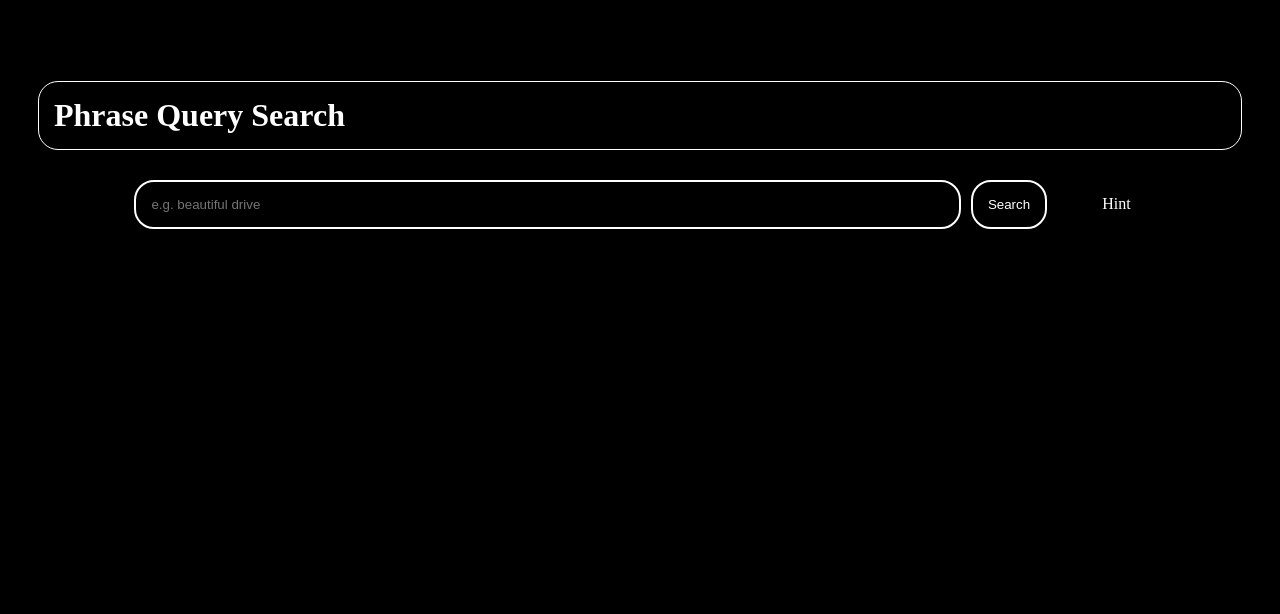
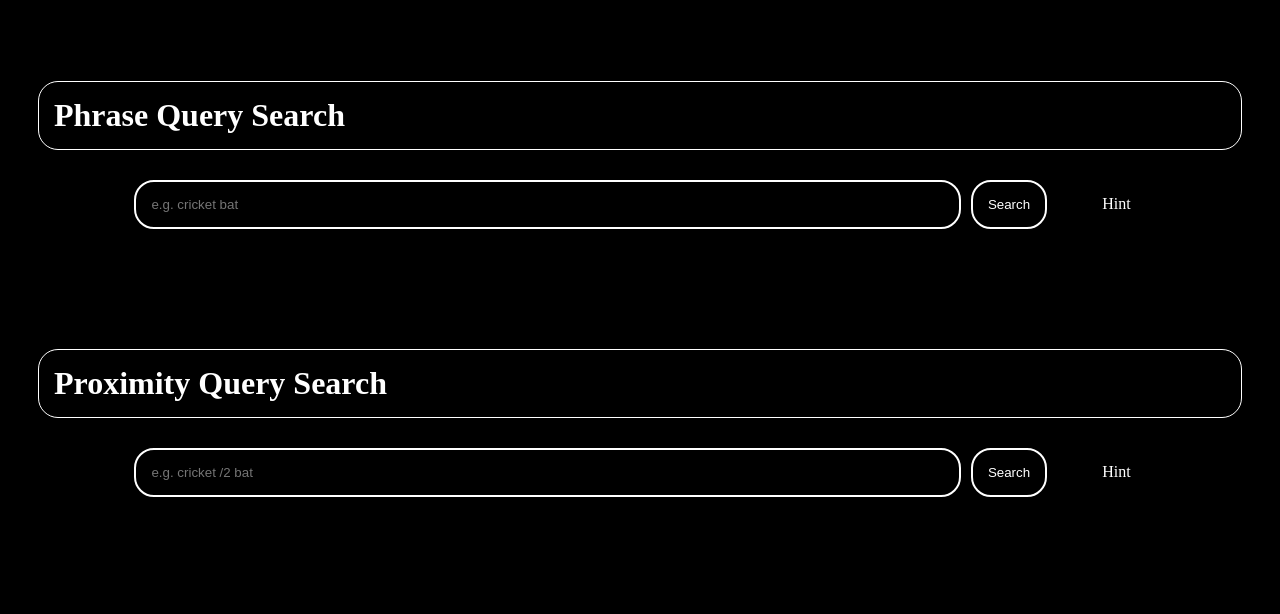
Before and after one commit to MohammadAsad0/IR_ASS_1, a Flask app: page / in a window 1280 px wide. Shown: the part 217-831 px from the top of the page. Before the commit the page ends 446 px from the top, so only its background shows below. Run offline with Flask 2, Linux system fonts and the light colour scheme; parts of the project's set-up code (start-up, migrations or seed data) failed here and were passed over.

Commit message:
proximity search added

```diff
--- a/app.py
+++ b/app.py
@@ -1,5 +1,5 @@
 from flask import Flask, render_template, request, redirect, url_for
-from ir_boolean_model import search, PhraseSearch
+from ir_boolean_model import search, PhraseSearch, ProximitySearch
 
 app = Flask(__name__)
 
@@ -18,8 +18,8 @@ def index():
         return render_template('index.html', result=None, message="200")
 
 
-@app.route('/p_search', methods=['POST'])
-def p_search():
+@app.route('/phrase_search', methods=['POST'])
+def phrase_search():
     name = request.form['name']
     result = PhraseSearch(name)
 
@@ -31,8 +31,26 @@ def p_search():
     return render_template('index.html', p_result=result, p_message=message)
 
 
-@app.route('/p_search', methods=['GET'])
-def get_p():
+@app.route('/phrase_search', methods=['GET'])
+def redirect_phrase():
+    return redirect(url_for('index'))
+
+
+@app.route('/proximity_search', methods=['POST'])
+def proximity_search():
+    name = request.form['name']
+    result = ProximitySearch(name)
+
+    if not result:
+        message = "No Documents found"
+    else:
+        message = "200"
+
+    return render_template('index.html', prox_result=result, prox_message=message)
+
+
+@app.route('/prox_search', methods=['GET'])
+def redirect_proximity():
     return redirect(url_for('index'))
 
 
--- a/ir_boolean_model.py
+++ b/ir_boolean_model.py
@@ -245,6 +245,64 @@ def PhraseSearch(query):
   return sorted(final_result)
 
 
+def ProximitySearch(query):
+  # lower case
+  query = query.lower()
+
+  # splitting into list of words
+  query_terms = query.split()
+
+  # it will contain resulting inverted index for each query term
+  result = []
+  k_set = []
+
+  # filling result variable
+  for index, q_term in enumerate(query_terms):
+
+    if index % 2 == 0:
+      stem_term = stemmer.stem(q_term)
+
+      try:
+        result.append(pos_inverted_index[stem_term][1])
+      except:
+        result.append({})
+
+    else:
+      try:
+        k_set.append(int(q_term[1:]))
+      except:
+        return []
+
+  # this will contain common doc ids for each query term
+  common_docs = result[0].keys()
+
+  # taking intersection to get common documents
+  for inv_index in result[1:]:
+    common_docs = set(common_docs).intersection(set(inv_index.keys()))
+
+  # it will contain final resulting doc ids
+  final_result = []
+
+  for doc in common_docs:
+    lst = result[0][doc]
+    i = 0
+
+    for query_i in range(1, len(result)):
+
+      temp_lst = [x - k_set[i] for x in result[query_i][doc]]
+
+      lst = set(lst).intersection(set(temp_lst))
+
+      i += 1
+
+    if lst:
+      final_result.append(doc)
+
+  return sorted(final_result)
+
+
+
+
 def StoreIndexInFile(path, index):
   if index:
     byte_stream = pickle.dumps(index)
--- a/templates/index.html
+++ b/templates/index.html
@@ -62,8 +62,8 @@
 
         <h1 style="border: 1px solid white; border-radius: 20px; padding: 15px; margin: 120px 30px 30px;">Phrase Query Search</h1>
 
-        <form method="POST" action="/p_search" style="display:flex; margin:auto; width:80%;">
-            <input style="width:80%; background-color: black; color: white; padding: 15px; border-radius: 20px; border: 2px solid white;" type="text" id="name" name="name" placeholder="e.g. beautiful drive" required>
+        <form method="POST" action="/phrase_search" style="display:flex; margin:auto; width:80%;">
+            <input style="width:80%; background-color: black; color: white; padding: 15px; border-radius: 20px; border: 2px solid white;" type="text" id="name" name="name" placeholder="e.g. cricket bat" required>
             <input style="background-color: black; color: white; border-radius: 20px; padding: 15px; margin-left: 10px; border: 2px solid white; cursor: pointer;" type="submit" value="Search">
             <div class="tooltip">Hint
                 <span class="tooltiptext">Enter the phrasal query that appears in the same sequence</span>
@@ -83,5 +83,30 @@
             <p style="margin: 30px; border: 1px dotted red; padding: 10px; color: grey">{{ p_message }}</p>
         {% endif %}
         <div style="margin-bottom:60px;"></div>
+
+
+        <h1 style="border: 1px solid white; border-radius: 20px; padding: 15px; margin: 120px 30px 30px;">Proximity Query Search</h1>
+
+        <form method="POST" action="/proximity_search" style="display:flex; margin:auto; width:80%;">
+            <input style="width:80%; background-color: black; color: white; padding: 15px; border-radius: 20px; border: 2px solid white;" type="text" id="name" name="name" placeholder="e.g. cricket /2 bat" required>
+            <input style="background-color: black; color: white; border-radius: 20px; padding: 15px; margin-left: 10px; border: 2px solid white; cursor: pointer;" type="submit" value="Search">
+            <div class="tooltip">Hint
+                <span class="tooltiptext">Enter the proximity query such that between every word there is a /k string where k is number of gap between the words</span>
+            </div>
+        </form>
+
+        {% if prox_result %}
+            <div style="margin: 40px auto; display: block; width: 90%;">
+            <h2>Documents found</h2>
+                {% for name in prox_result %}
+                    <p style="margin-bottom: 1px; border: 1px dotted white; padding: 10px;">{{ name }}</p>
+                {% endfor %}
+            </div>
+        {% endif %}
+
+        {% if prox_message and prox_message != "200" %}
+            <p style="margin: 30px; border: 1px dotted red; padding: 10px; color: grey">{{ prox_message }}</p>
+        {% endif %}
+        <div style="margin-bottom:60px;"></div>
     </body>
 </html>
```
Also changed, not shown: 1 other file.
